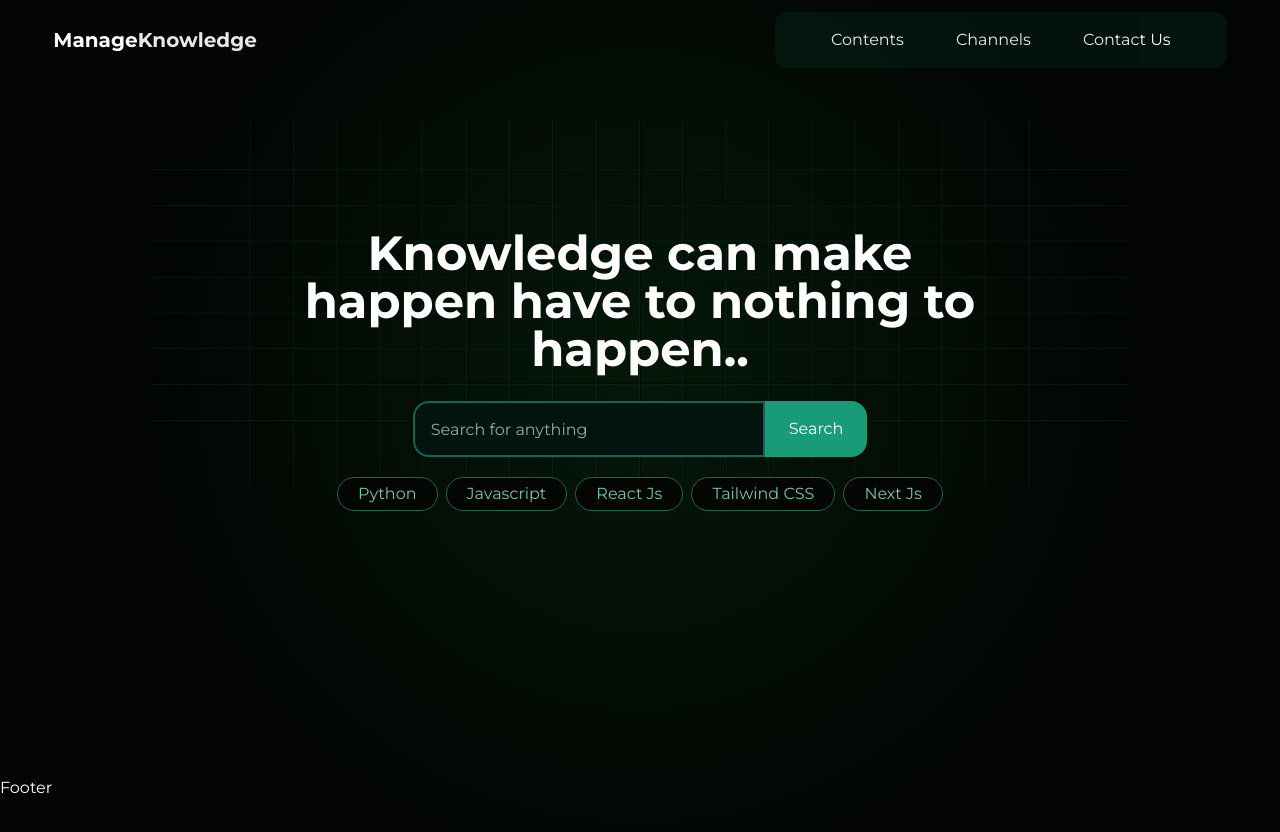
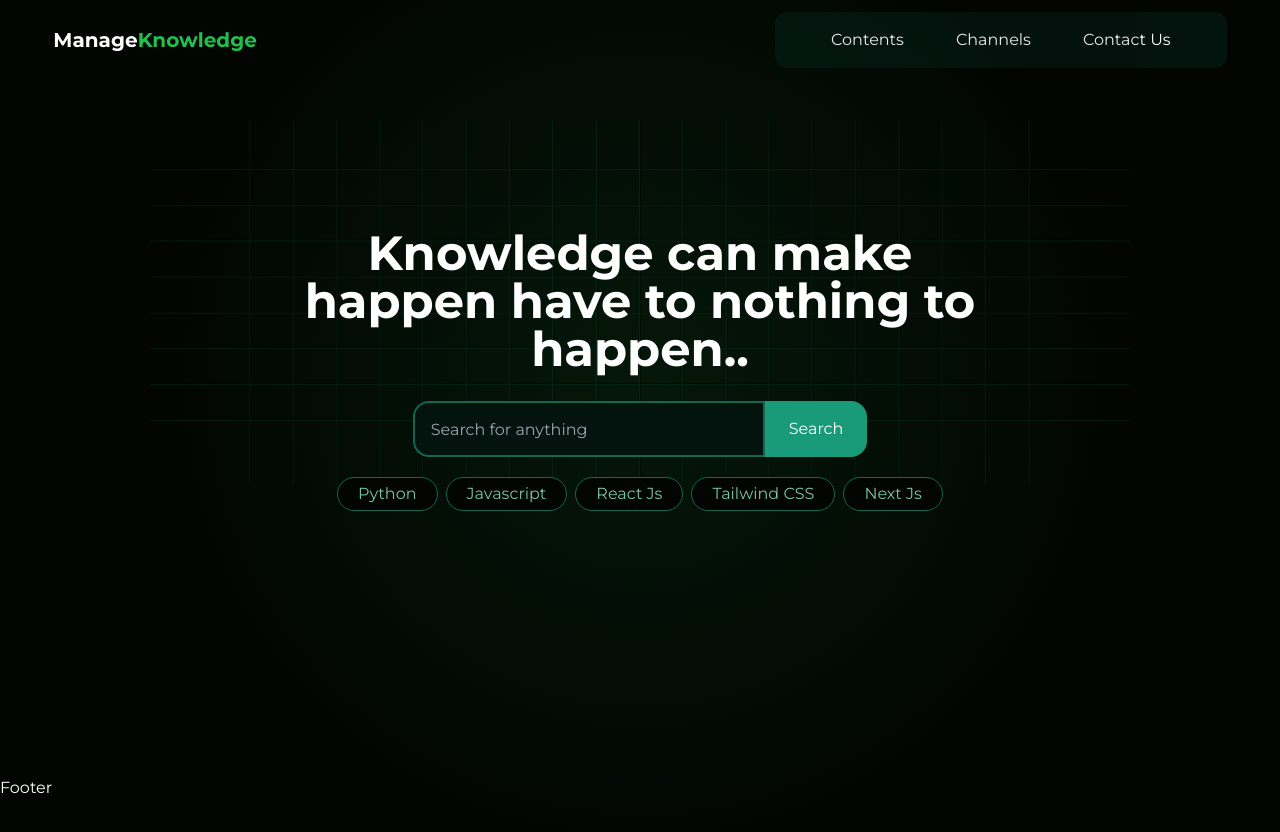
Before and after one commit to buddhika-madusanka-development/manage_knowledge, a Next.js app: page / in a window 1280 px wide. Shown: the top 832 px of the page. Built offline with nearby package versions, Linux system fonts and the light colour scheme.

Commit message:
Make style chnages in Logo

```diff
--- a/src/components/layouts/Header/Logo.jsx
+++ b/src/components/layouts/Header/Logo.jsx
@@ -5,7 +5,7 @@ const Logo = () => {
   return (
     <div>
         <Link href={'/'}>
-            <h1 className='text-xl font-bold'>Manage<span>Knowledge</span></h1>
+            <h1 className='text-xl font-bold'>Manage<span className='text-primary'>Knowledge</span></h1>
         </Link>
     </div>
   )
```
